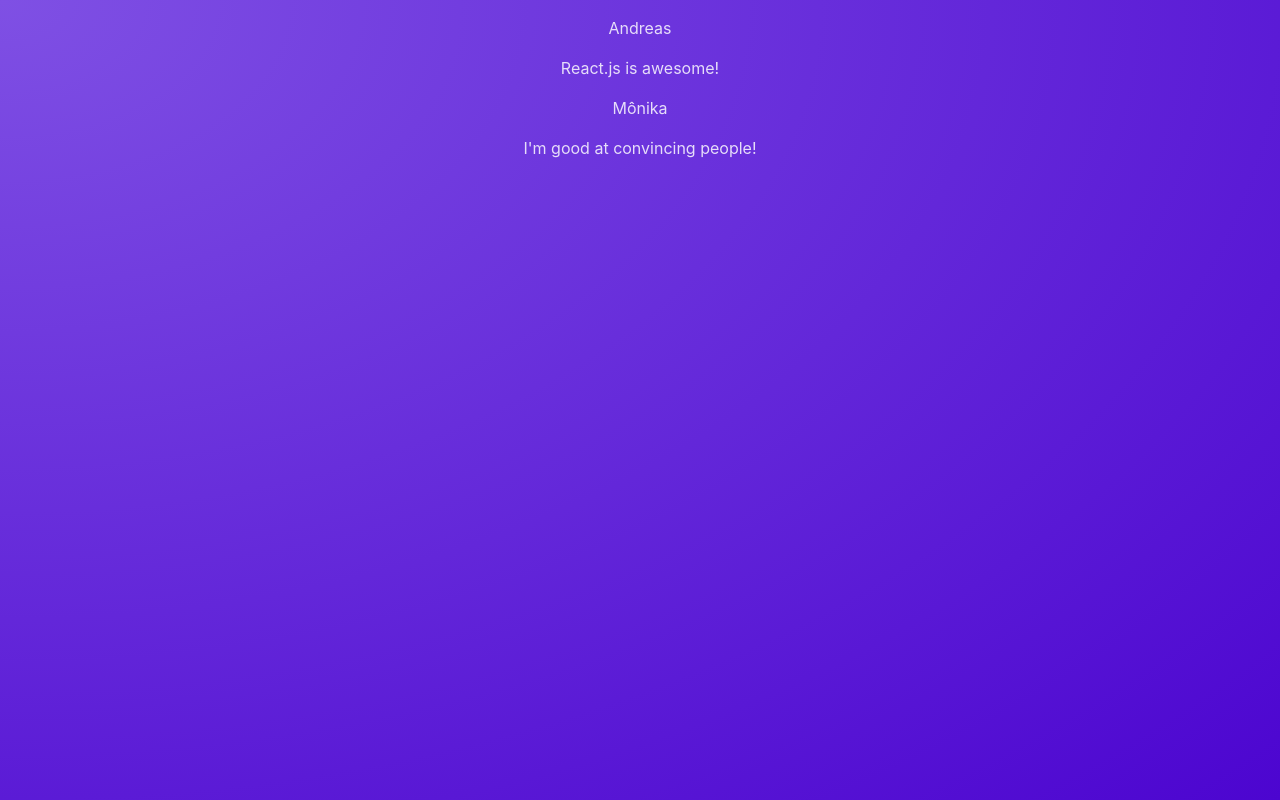
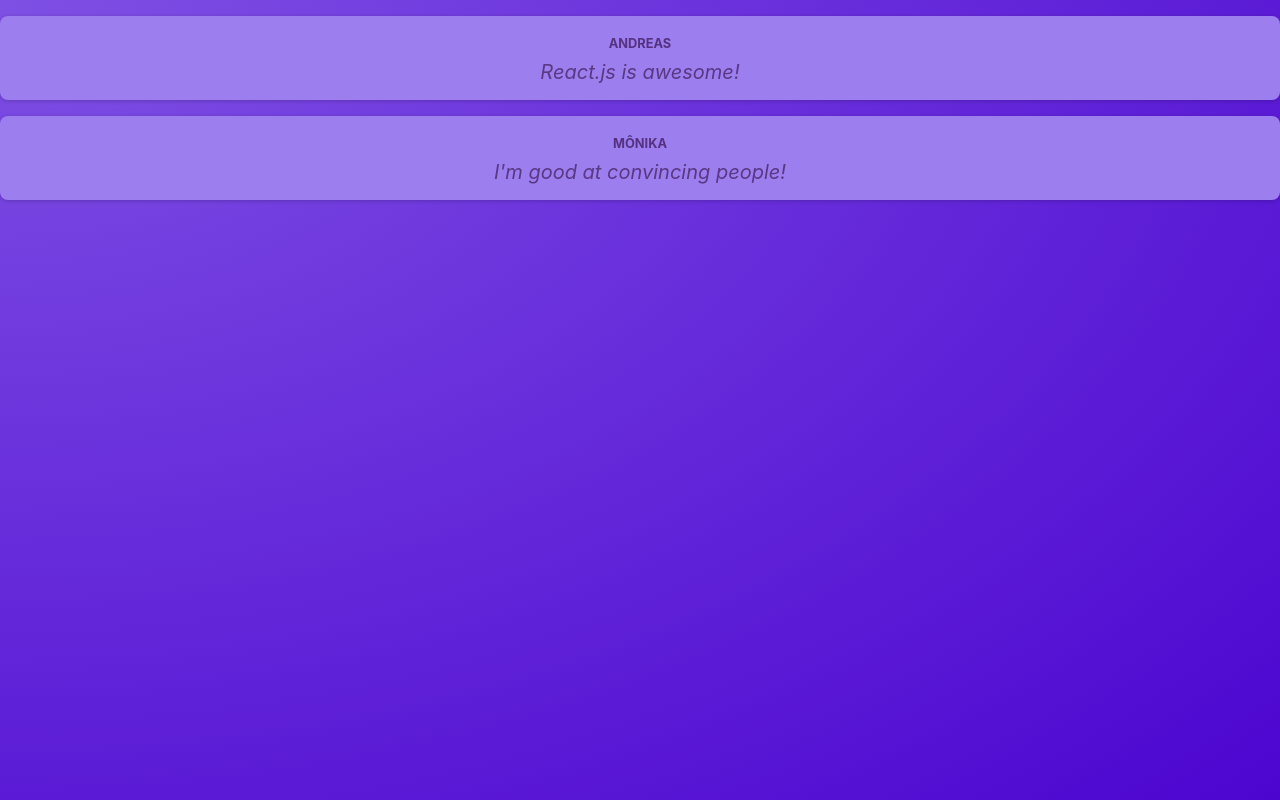
Before and after one commit to ahartfelder/udemy-react-starting-project, a React (Vite) app: page / in a window 1280 px wide. Built offline with nearby package versions, Linux system fonts and the light colour scheme.

Commit message:
added css in the component

```diff
--- a/src/components/Post.jsx
+++ b/src/components/Post.jsx
@@ -1,11 +1,12 @@
+import styles from './Post.module.css';
+
 function Post(props) {
-  console.log(props)
   const { author, message } = props.post;
 
   return (
-    <div>
-      <p>{author}</p>
-      <p>{message}</p>
+    <div className={styles.post}>
+      <p className={styles.author}>{author}</p>
+      <p className={styles.text}>{message}</p>
     </div>
   );
 }
--- /dev/null
+++ b/src/components/Post.module.css
@@ -0,0 +1,35 @@
+.post {
+  margin: 1rem 0;
+  padding: 1rem;
+  background-color: #9c7eee;
+  border-radius: 8px;
+  box-shadow: 0 1px 4px rgba(0, 0, 0, 0.2);
+  animation: animate-in 1s ease-out forwards;
+}
+
+.author {
+  font-size: 0.8rem;
+  font-weight: bold;
+  color: #543280;
+  margin: 0;
+  text-transform: uppercase;
+}
+
+.text {
+  white-space: pre-wrap;
+  font-size: 1.25rem;
+  margin: 0.25rem 0 0 0;
+  color: #593884;
+  font-style: italic;
+}
+
+@keyframes animate-in {
+  from {
+    opacity: 0;
+    transform: translateY(1rem);
+  }
+  to {
+    opacity: 1;
+    transform: translateY(0);
+  }
+}
```
